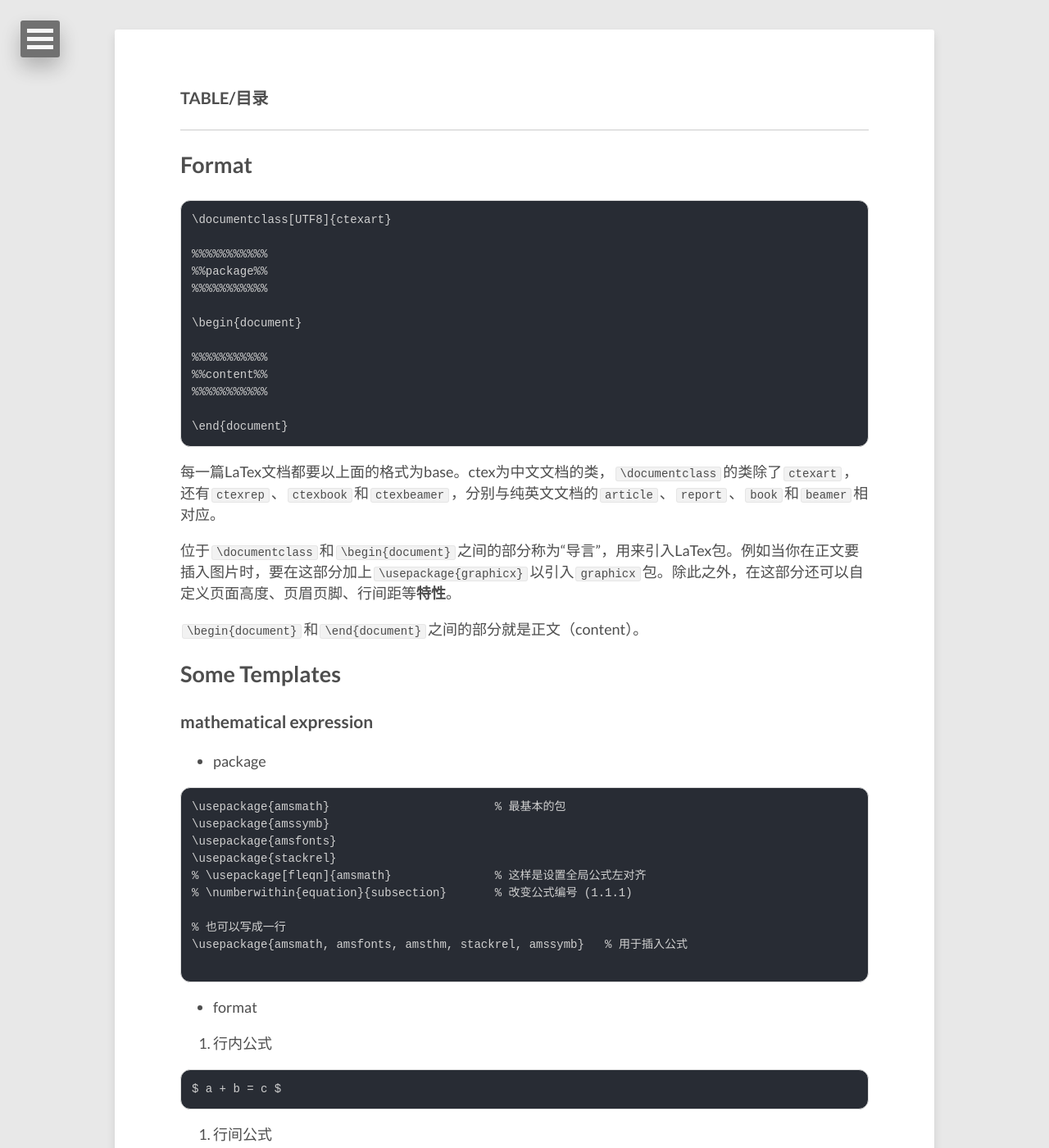
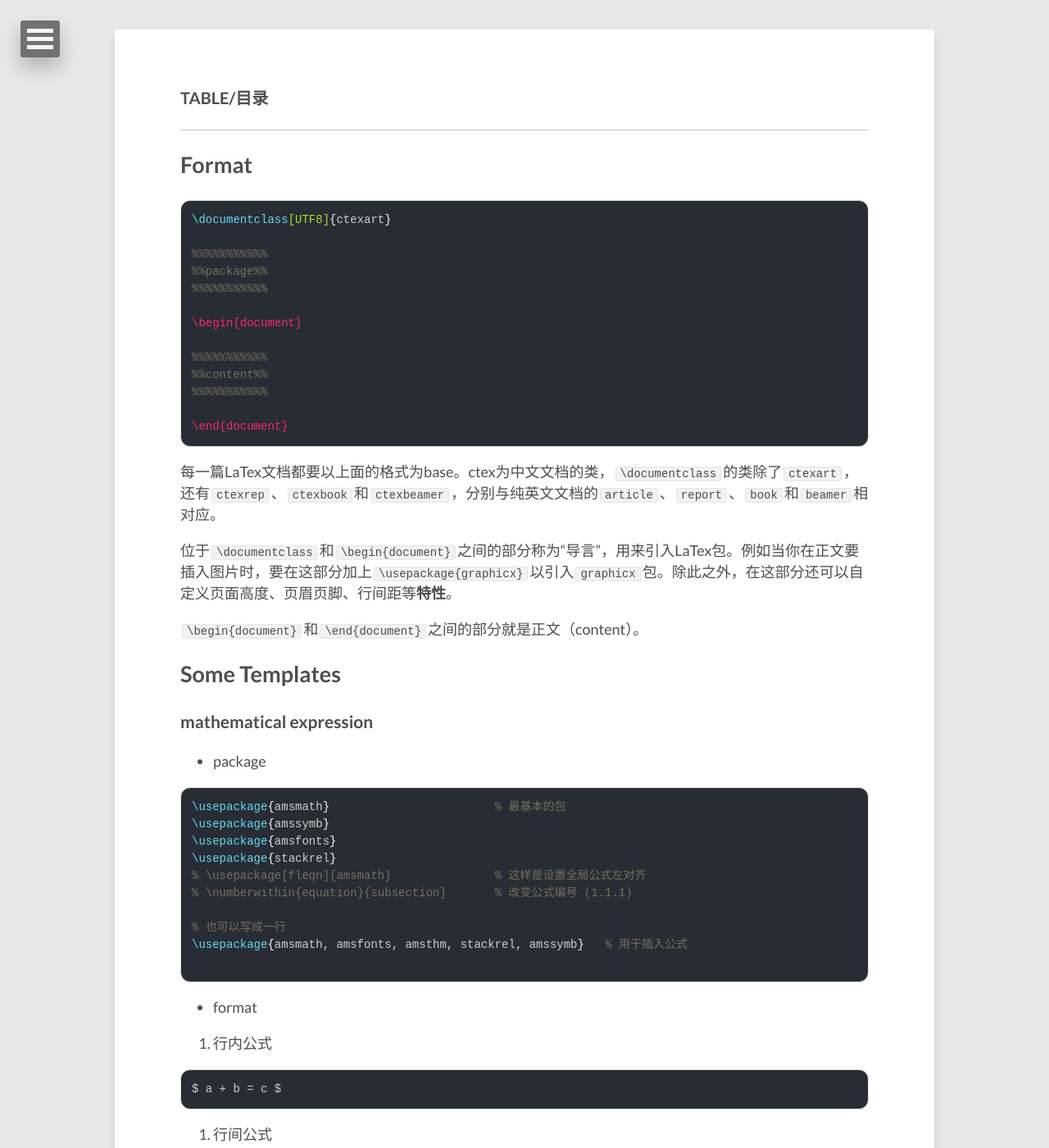
Before and after one commit to lucameng/lucameng.github.io, a Jekyll site: the page built from _posts/2022-05-10-LaTex-template.md, in a window 1280 px wide and 1400 px high, scrolled down 414 px. Shown: the whole window at 82% size. Built offline with Jekyll 4.4.1, drawn with Linux system fonts in a browser that asks for light colours; some of the changed text lies outside the part shown.

Commit message:
new post: LaTex Template

````diff
--- a/_posts/2022-05-10-LaTex-template.md
+++ b/_posts/2022-05-10-LaTex-template.md
@@ -14,7 +14,7 @@ ___
 
 ## Format
 
-```
+```tex
 \documentclass[UTF8]{ctexart}
 
 %%%%%%%%%%%
@@ -42,7 +42,7 @@ ___
 
 - package
 
-```
+```tex
 \usepackage{amsmath}                        % 最基本的包
 \usepackage{amssymb}
 \usepackage{amsfonts}
@@ -67,7 +67,7 @@ $ a + b = c $
 
 例如：
 
-```
+```tex
 \begin{normalsize}
     \begin{equation}
         a + b = c
@@ -97,7 +97,7 @@ $ a + b = c $
 
 - package
 
-```
+```tex
 \usepackage{graphicx}
 \usepackage{float}          % 图片悬浮文字上方
 \usepackage{subfig}         % 多张图片排列
@@ -108,7 +108,7 @@ $ a + b = c $
 1. 一张图片
 
 
-```
+```tex
 \begin{figure}[H]
     \centering
     \includegraphics[width=1\linewidth]{./pics/dog.jpg}
````
